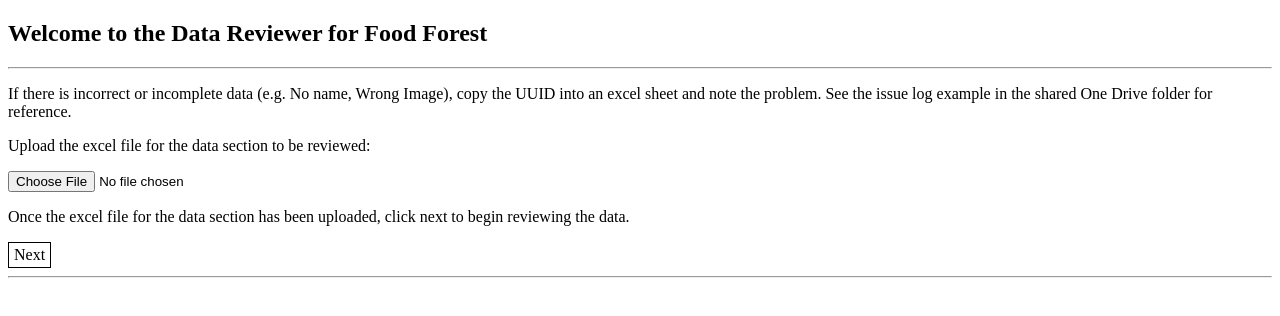
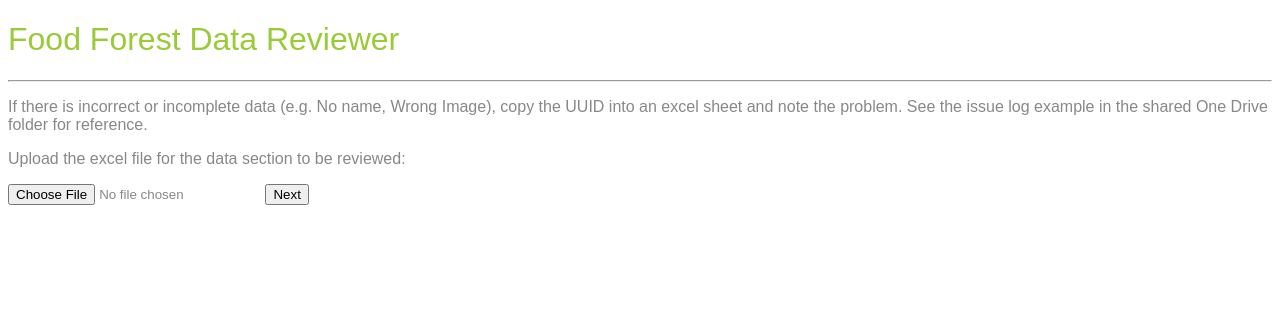
Before and after one commit to meyerv11045/Data-Review-UX, a website: page index.html in a window 1280 px wide. Drawn offline with Linux system fonts and the light colour scheme.

Commit message:
Toggle Home View, Buttons, & Basic Styling

```diff
--- a/css/main.css
+++ b/css/main.css
@@ -1,3 +1,15 @@
+
+
+body {
+    font-family: Arial, Helvetica, sans-serif;
+    color: #898886;
+}
+
+h1 {
+    color: #99cb37;
+    font-weight: lighter;
+}
+
 a {
     text-decoration: none;
 }
--- a/index.html
+++ b/index.html
@@ -4,11 +4,13 @@
     <meta charset="UTF-8">
     <meta name="viewport" content="width=device-width, initial-scale=1.0">
     <link rel="stylesheet" type="text/css" href="./css/main.css"/>
+    <link rel="icon" href="imgs/logo.png"/>
     <title>Data Reviewer</title>
 </head>
 <body>
+    <div class="home">
         <div class="header">
-        <h2>Welcome to the Data Reviewer for Food Forest</h2>
+            <h1>Food Forest Data Reviewer</h2>
         </div>
         <hr />
         <div class="info">
@@ -18,12 +20,14 @@
         </div>
         <div class="uploading">
             <p>Upload the excel file for the data section to be reviewed:</p>
-        <input type="file" id="fileUpload" accept=".xlsx" />
-        <p>Once the excel file for the data section has been uploaded, click next to begin reviewing the data.</p>
-        <a href="viewer.html" class="button">Next</a>
+            <input type="file" id="fileUpload" accept=".xlsx"/>
+            <button type="button" onclick="displayImages()">Next</button>
         </div>
-    <hr />
-    <div class="test"></div>
+    </div>
+    <div class="review">
+        <div class="images"></div>
+        <div class="navigation"></div>
+    </div>
     <script type="text/javascript" src="https://oss.sheetjs.com/sheetjs/xlsx.full.min.js"></script>
     <script type="text/javascript" src='./js/main.js'></script>
 </body>
--- a/js/main.js
+++ b/js/main.js
@@ -1,16 +1,16 @@
 let excelRows;
+let entry = 0;
 
 function handleFile(event) {
     let files = event.target.files;
     let f = files[0];
-    console.log(f);
 
     let reader = new FileReader();
 
     reader.onload = function(e) {
         let data = new Uint8Array(e.target.result);
         let workbook = XLSX.read(data, {type: 'array'});
-        processExcel(workbook)
+        processExcel(workbook);
     };
     reader.readAsArrayBuffer(f);
 }
@@ -18,11 +18,48 @@ function handleFile(event) {
 function processExcel(workbook) {
     let sheet1 = workbook.SheetNames[0];
     excelRows = XLSX.utils.sheet_to_row_object_array(workbook.Sheets[sheet1]);
+}
 
+function displayImages(){
+    const nav = document.querySelector("div.navigation");
+    nav.style.display = "block";
+
+    let home = document.querySelector("div.home");
+    home.style.display = "none";
+
+
+    if (!document.querySelector("button.next")){
+        let next = document.createElement("button");
+        next.innerHTML = "Next";
+        next.className = "next"
+        next.onclick = () => {
+            console.log("Next");
+            entry++;
+        };
+
+        let previous = document.createElement("button");
+        previous.innerHTML = "Previous";
+        previous.onclick = () => {
+            console.log("Previous");
+            entry--;
+        };
+
+        let home_btn = document.createElement("button");
+        home_btn.innerHTML = "Home";
+        home_btn.onclick =() => {
+            home.style.display = "block";
+            nav.style.display = "none";
+        }
+
+        nav.appendChild(home_btn);
+        nav.appendChild(previous);
+        nav.appendChild(next);
+    }
 }
 
 const file_input = document.getElementById('fileUpload');
-file_input.addEventListener('change',handleFile)
+file_input.addEventListener('change',handleFile);
+
 
 /*
 Excel to Json Example Reponse: (each row has a 0 indexed key)
```
Also changed, not shown: imgs/logo.png (added). Lines whose indentation alone changed are shown as unchanged.
